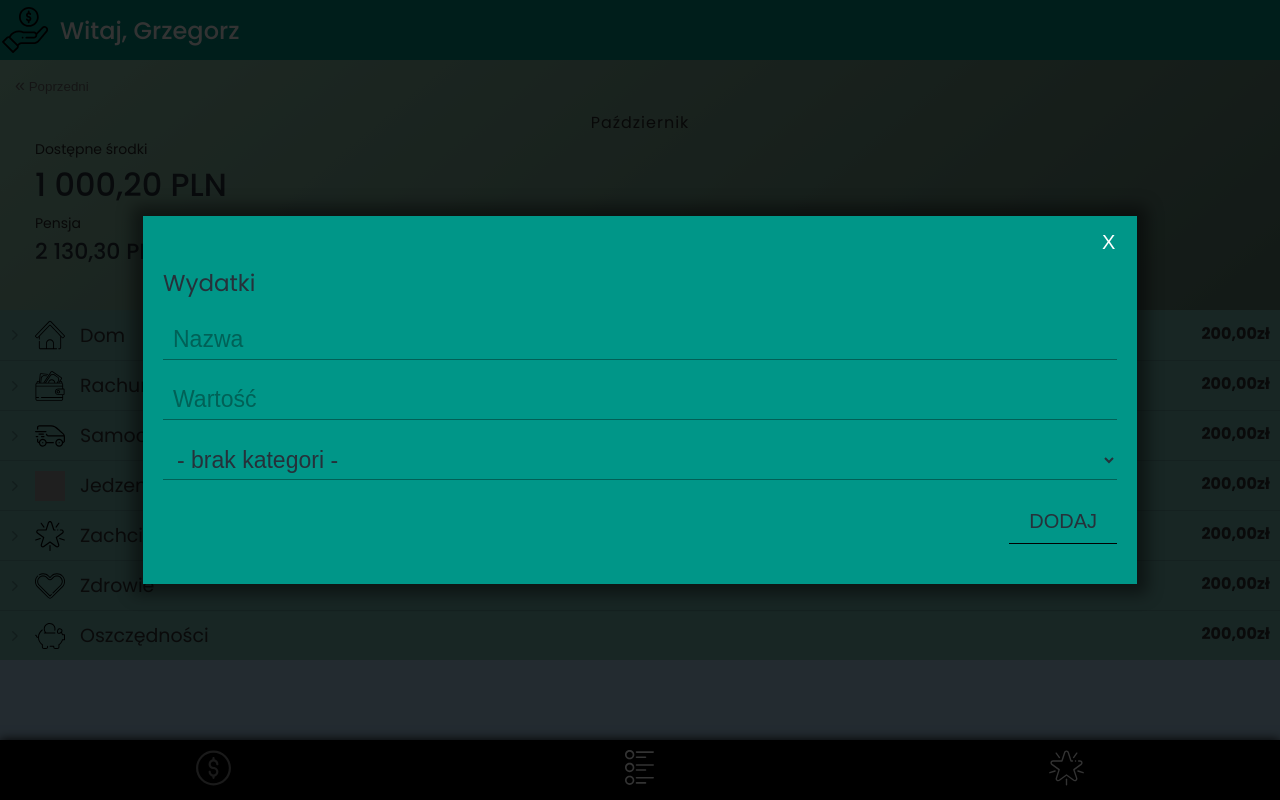
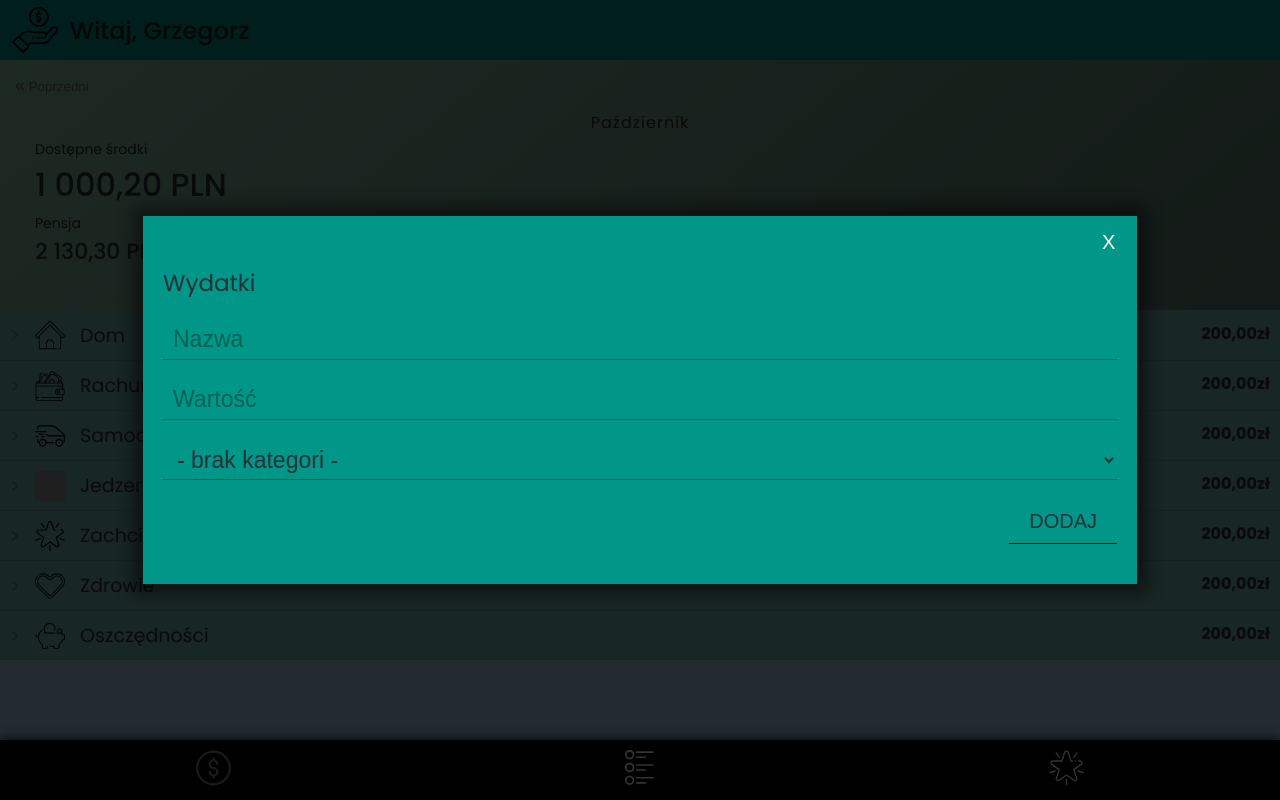
Before and after one commit to ErykFryderyk/finance-manager-app, a Vue app: page / in a window 1280 px wide. Built offline with nearby package versions, Linux system fonts and the light colour scheme; grey boxes are pictures that could not be loaded.

Commit message:
change color and padding

```diff
--- a/src/components/Header.vue
+++ b/src/components/Header.vue
@@ -24,6 +24,7 @@ export default {
   width: 100%;
   height: 60px;
   display: flex;
+  padding: 0px 10px;
   align-items: center;
   background-color: #009688;
   box-shadow: 0px 0px 10px 10px #363636;
@@ -32,6 +33,7 @@ export default {
   }
 
   &__title{
+    color: #1d1d1d;
     font-size: 24px;
     font-weight:500;
   }
```
